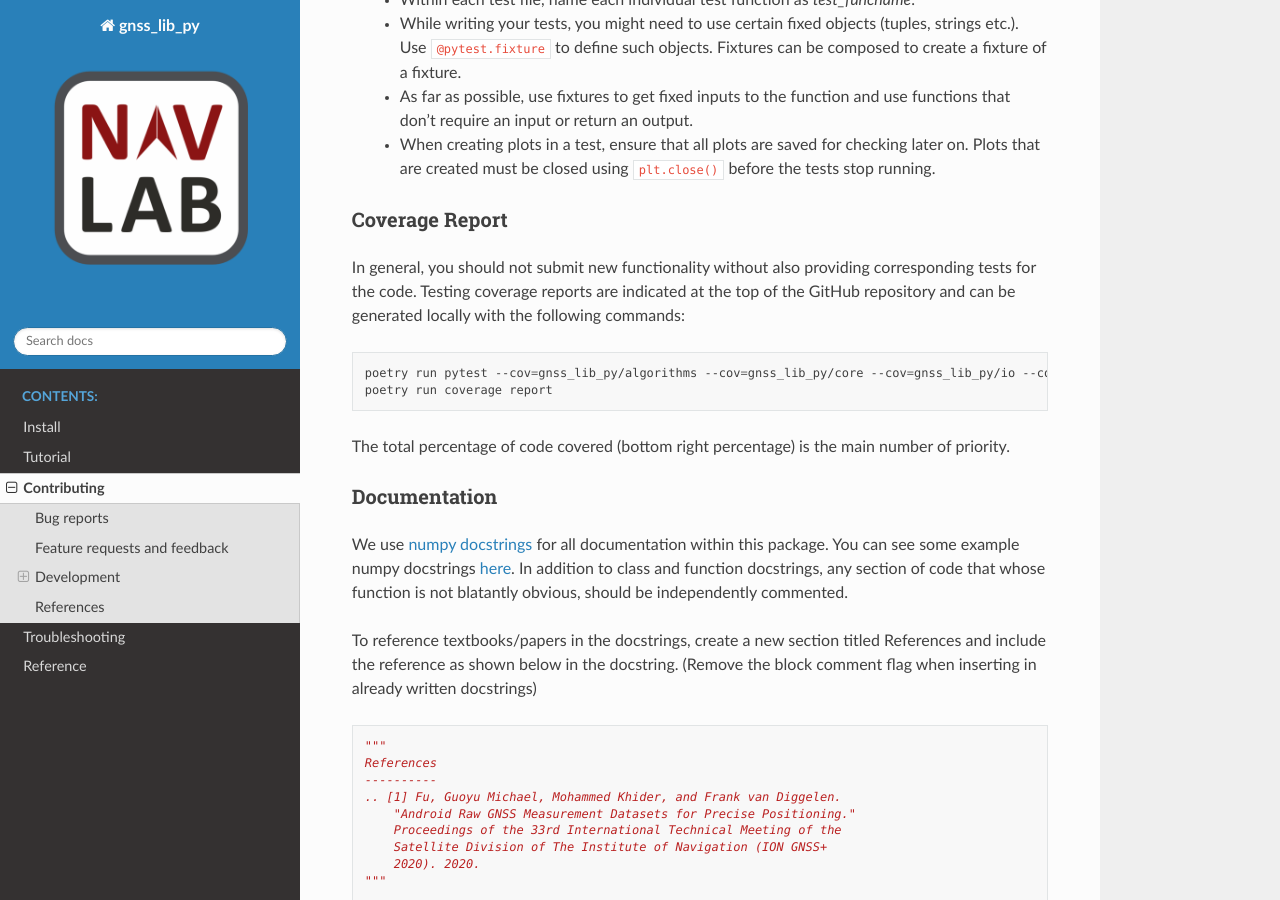
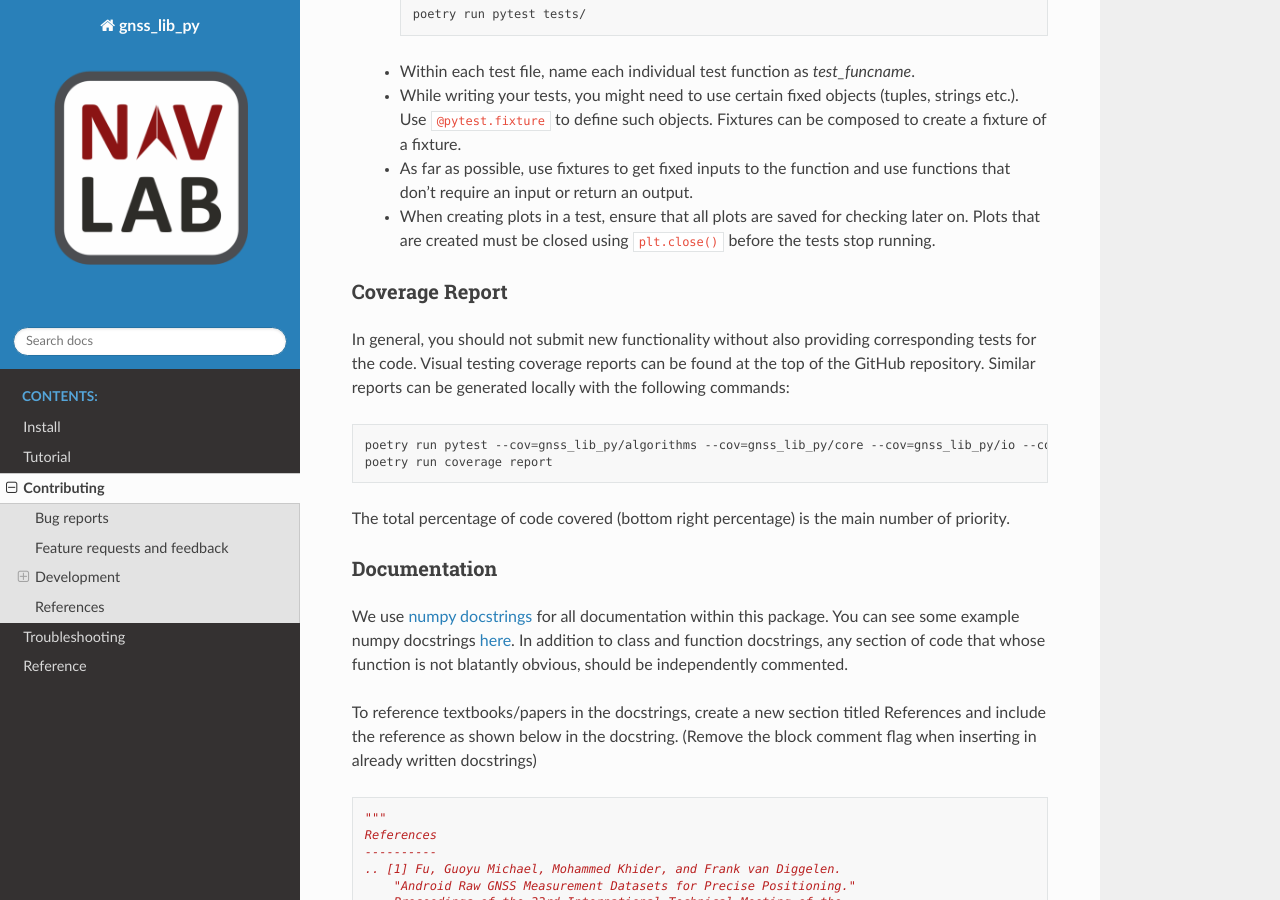
Before and after one commit to Stanford-NavLab/gnss_lib_py, a Sphinx documentation site: the page built from docs/source/contributing.rst, in a window 1280 px wide and 900 px high, scrolled down 3960 px. Built offline with Sphinx 7.4.7 and the Read the Docs theme 2.0.0, drawn with Linux system fonts in a browser that asks for light colours; some of the changed text lies outside the part shown.

Commit message:
Minor fixes in documentation

```diff
--- a/docs/source/contributing.rst
+++ b/docs/source/contributing.rst
@@ -46,7 +46,7 @@
       git clone https://github.com/<your username>/gnss_lib_py
 
 3. Follow the :ref:`developer install instructions<developer install>`
-to install pyenv, poetry, and the python dependencies.
+   to install pyenv, poetry, and the python dependencies.
 
 4. Create a local branch:
 
@@ -236,9 +242,9 @@
 Coverage Report
 +++++++++++++++
 In general, you should not submit new functionality without also
-providing corresponding tests for the code. Testing coverage reports
-are indicated at the top of the GitHub repository and can be generated
-locally with the following commands:
+providing corresponding tests for the code. Visual testing coverage
+reports can be found at the top of the GitHub repository. Similar
+reports can be generated locally with the following commands:
 
 .. code-block:: bash
 
--- a/docs/source/install.rst
+++ b/docs/source/install.rst
@@ -84,6 +84,9 @@
    can be installed following instructions
    `here <https://pypi.org/project/pyenv-win/>`__.
 
+2. The workflow for installing :code:`poetry` and :code:`gnss_lib_py` is
+   similar once :code:`pyenv` has been set up.
+
 
 Refer to the :ref:`Documentation<documentation>` section once you add
 code/documentation and want to build and view the documentation locally.
```
Also changed, not shown: other parts of docs/source/contributing.rst (+6 -0 lines).
